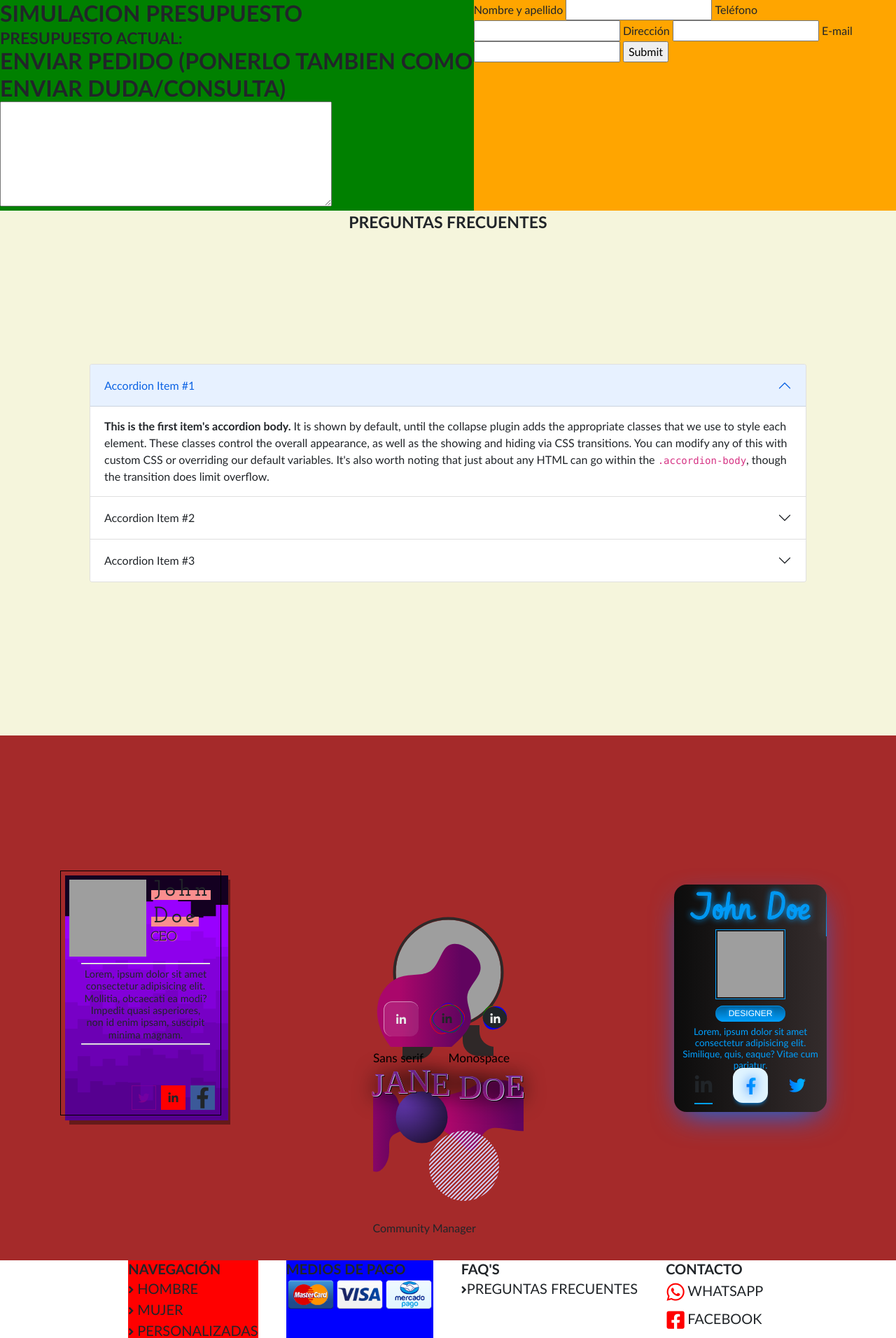
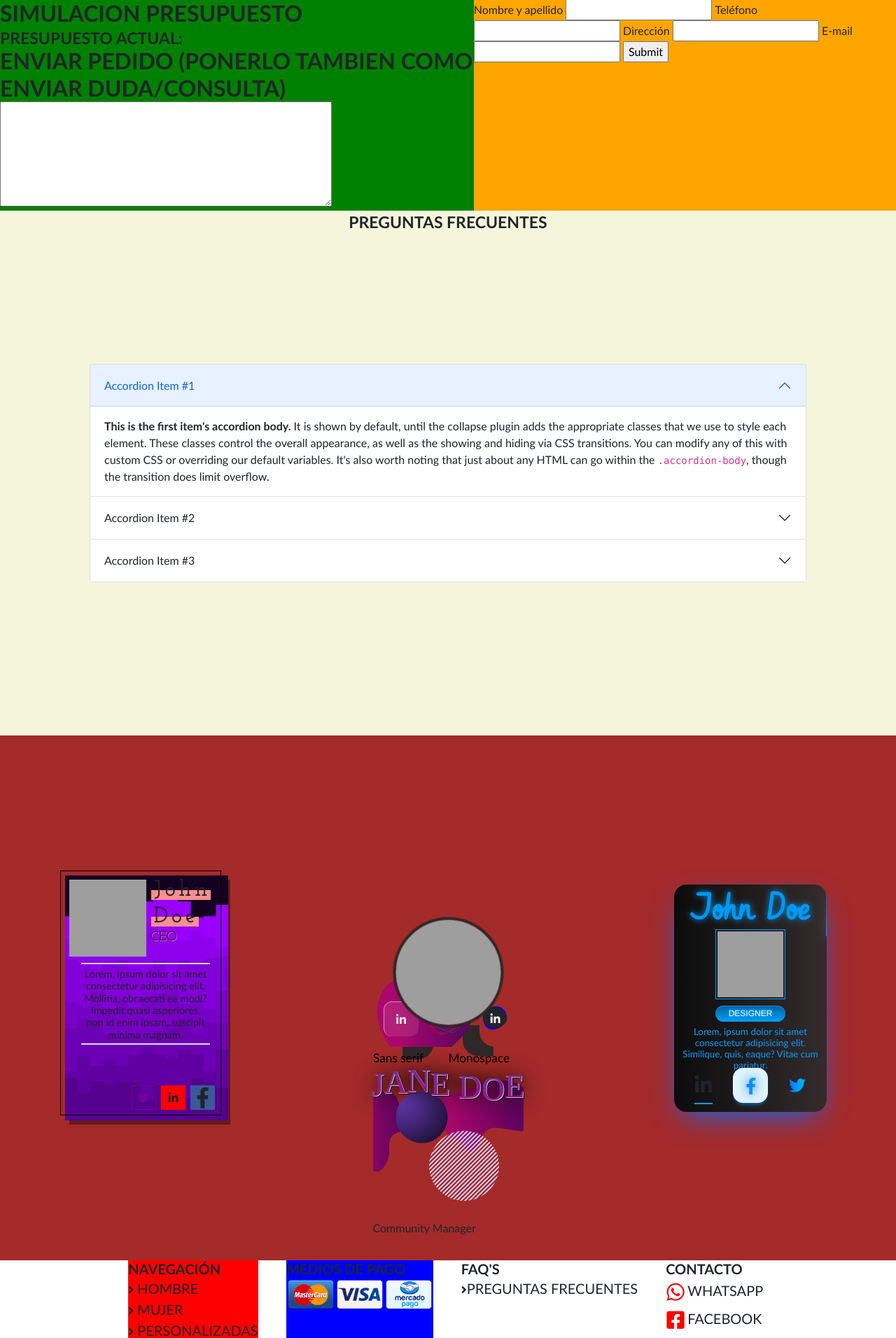
Before and after one commit to rondosron/pagina, a PHP site: the page made by index - copia.php in a window 1280 px wide. Shown: the part 1381-3293 px from the top of the page at 70% size. Run offline with PHP 8.4, Linux system fonts and the light colour scheme; some libraries are stand-ins or nearby versions; some web fonts are replaced; grey boxes are pictures that could not be loaded.

Commit message:
Fixed z-index of ContentCard2 - ProfilePicCard2

```diff
--- a/style.css
+++ b/style.css
@@ -734,8 +734,7 @@ body {
 			transform: scale(2);
 			display: flex;
 			justify-content: center;
-			transform-style: preserve-3d;
-			perspective: 1px;
+			z-index: 2;
 		}
 
 		/* Create an after pseudo-el to expand when picture is hovered and prevent mouse from being out of the main div. It's bigger than the main div due to the scale x0.7 effect */
@@ -795,6 +794,7 @@ body {
 			background: #0f0c29;
 			background: -webkit-linear-gradient(to right, #24243e, #302b63, #0f0c29);
 			background: linear-gradient(to right, #24243e, #302b63, #0f0c29);
+			z-index: 1;
 		}
 
 		#quienessomos #card2container #card2 #profilePicContainerCard2:hover #contentCard2 {
```
